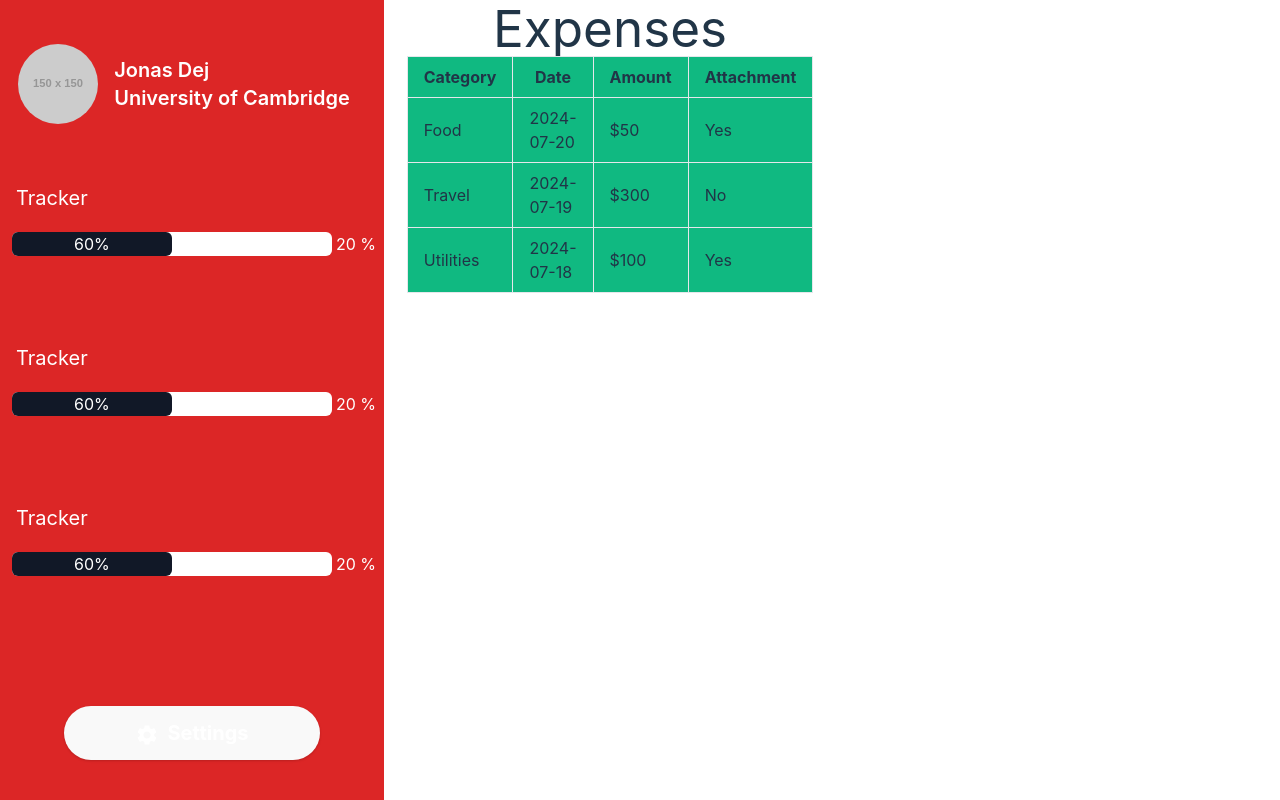
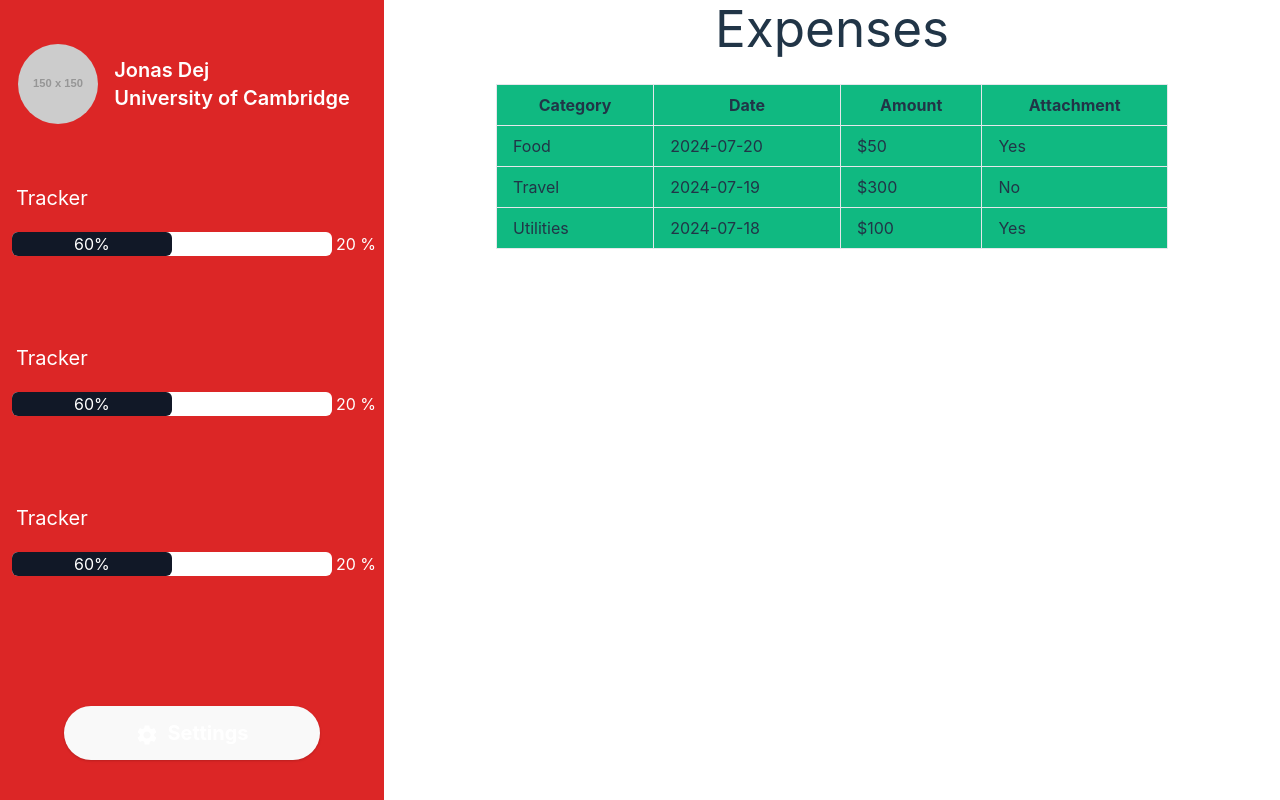
Before and after one commit to bullet-with-butterfly-wings/bf, a React (Vite) app in the folder frontend/: page /base in a window 1280 px wide. Built offline with nearby package versions, Linux system fonts and the light colour scheme.

Commit message:
Build and fix pos

```diff
--- a/frontend/src/components/Base.jsx
+++ b/frontend/src/components/Base.jsx
@@ -6,17 +6,14 @@ import Sidebar from './sidebar/Sidebar';
 
 function Base(){
     return (
-        <div className="fixed h-full w-full">
-        <div className="flex h-full w-full flex-col justify-center align-middle">
+        <div className="not">
             <Sidebar />
-            <div className='fixed top-0 left-96'>
-            <div className='flex flex-col w-full justify-between'>
-                <h1 className='text-center'>Expenses</h1>
+            <div className='flex flex-col ml-96 justify-between'>
+                <h1 className='text-center mb-7'>Expenses</h1>
                 <Table />
             </div>
-            </div>
         </div>
-        </div>
+
     );
 };
 
```
Also changed, not shown: 1 other file (tests, documents, lock files or other folders).
